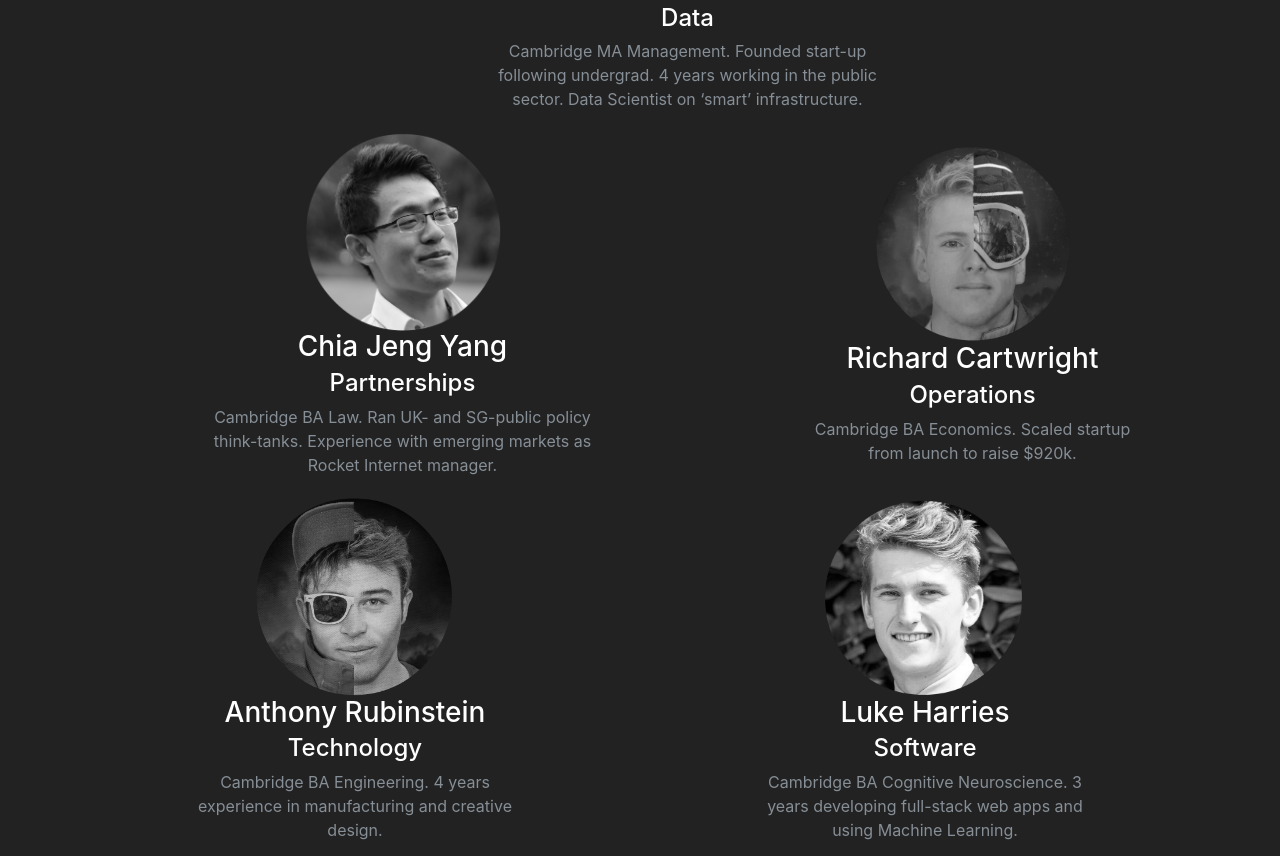
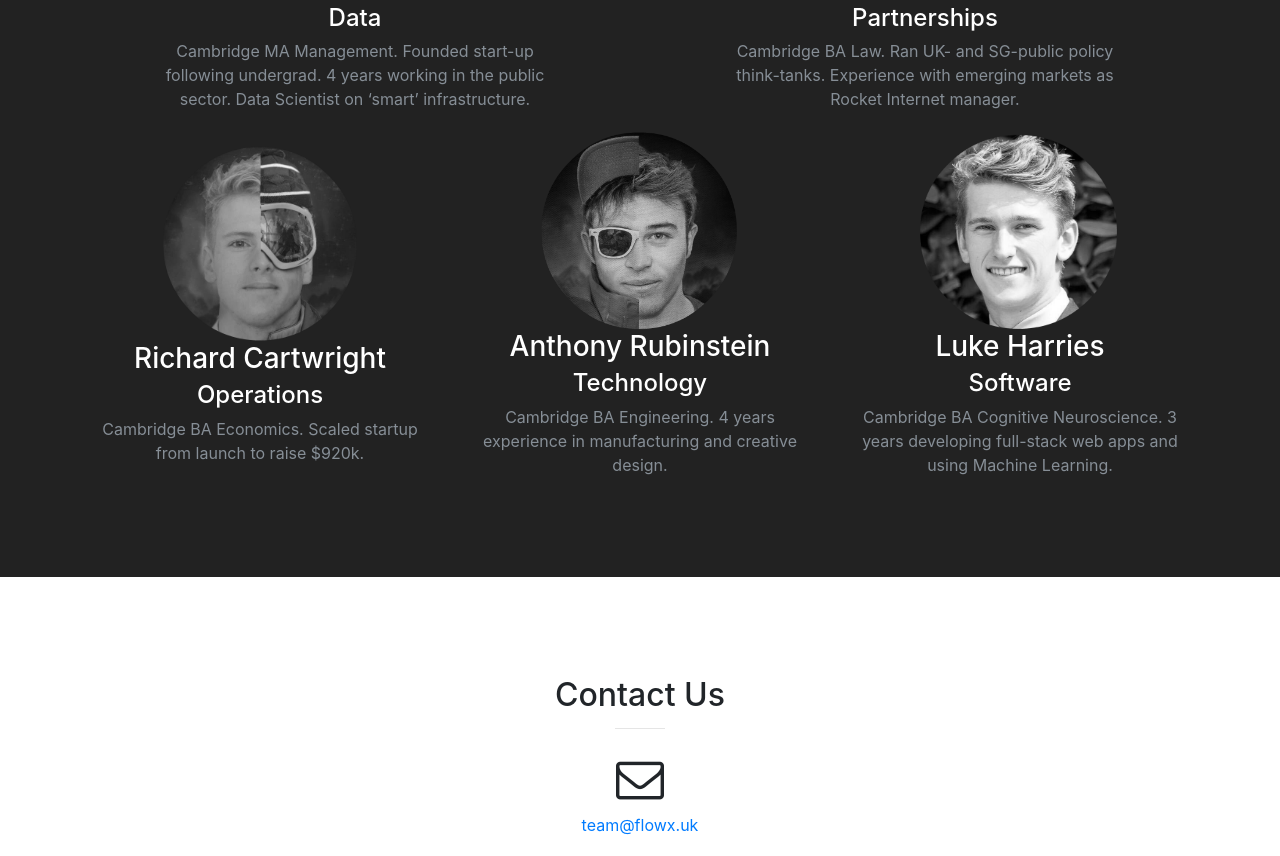
Before and after one commit to quom/flowxtech.github.io, a website with bundled scripts: page index.html in a window 1280 px wide. Shown: the part 1722-2578 px from the top of the page. Built offline with nearby package versions, Linux system fonts and the light colour scheme.

Commit message:
update columns

```diff
--- a/index.html
+++ b/index.html
@@ -91,7 +91,6 @@
     </div>
     <div class="container">
         <div class="row">
-            <div class="col-lg-1 col-md-1"></div>
             <div class="col-lg-6 col-md-6 col-xs-12 text-center margin-auto">
                 <div class="service-box">
                     <img class="headshot" src="img/image.png">
@@ -111,7 +110,7 @@
                     </p>
                 </div>
             </div>
-            <div class="col-lg-4 col-lg-auto col-md-6 col-md-auto col-xs-12 text-center margin-auto">
+            <div class="col-lg-4 col-md-6 col-md-auto col-xs-12 text-center margin-auto">
                 <div class="service-box">
                     <img class="headshot" src="img/image3.png">
                     <h3>Richard Cartwright</h3>
@@ -119,7 +118,7 @@
                     <p class="text-muted">Cambridge BA Economics. Scaled startup from launch to raise $920k.</p>
                 </div>
             </div>
-            <div class="col-lg-4 col-lg-auto col-md-6 col-md-auto col-xs-12 text-center margin-auto">
+            <div class="col-lg-4 col-md-6 col-md-auto col-xs-12 text-center margin-auto">
                 <div class="service-box">
                     <img class="headshot" src="img/image4.png">
                     <h3>Anthony Rubinstein</h3>
@@ -129,7 +128,7 @@
                     </p>
                 </div>
             </div>
-            <div class="col-lg-4 col-lg-auto col-md-6 margin-auto col-md-auto col-xs-12 text-center">
+            <div class="col-lg-4 col-md-6 col-md-auto col-xs-12 text-center margin-auto">
                 <div class="service-box">
                     <img class="headshot" src="img/image5.png">
                     <h3>Luke Harries</h3>
```
